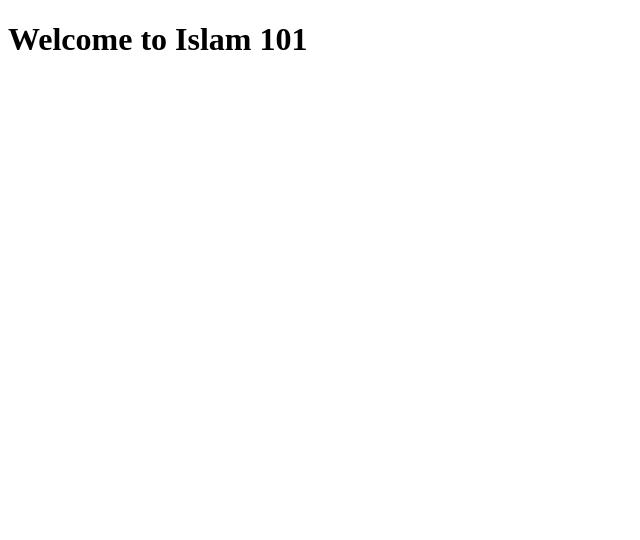
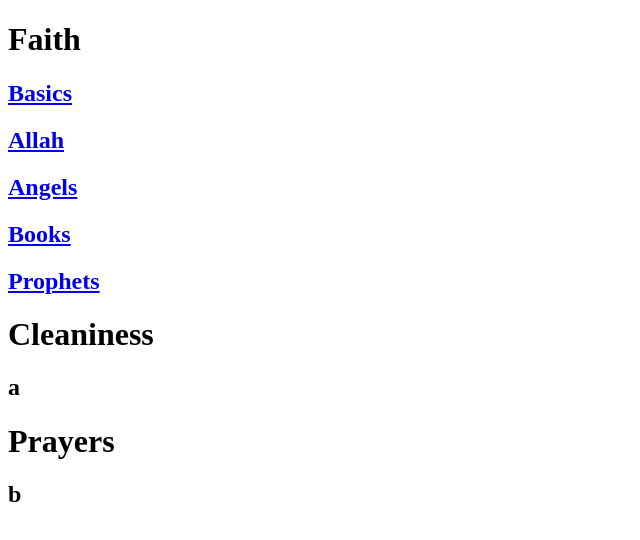
Before and after one commit to osamasajid/islam101, a plain HTML site: page index.html in a window 1280 px wide. Shown: the whole page, without its empty margins (0-640 px from the left). Drawn offline with Linux system fonts and the light colour scheme.

Commit message:
Update index.html

```diff
--- a/index.html
+++ b/index.html
@@ -10,8 +10,18 @@ minimum-scale=1, width=device-width;" />
         src="cordova-2.2.0.js"></script>
     <!-- Add PhoneGap script here -->
 </head>
+
 <body>
-    <h1>Welcome to Islam 101</h1>
+    <h1>Faith</h1>
+        <h2><a href="Faith/Basics.html">Basics</a></h2>
+        <h2><a href="Faith/Allah.html">Allah</a></h2>
+        <h2><a href="Faith/Angels.html">Angels</a></h2>
+        <h2><a href="Blankpage.html">Books</a></h2>
+        <h2><a href="Blankpage.html">Prophets</a></h2>
+    <h1>Cleaniness</h1>
+         <h2>a</h2>
+    <h1>Prayers</h1>
+        <h2>b</h2>
+</body>
 
-</body>
 </html>
```
